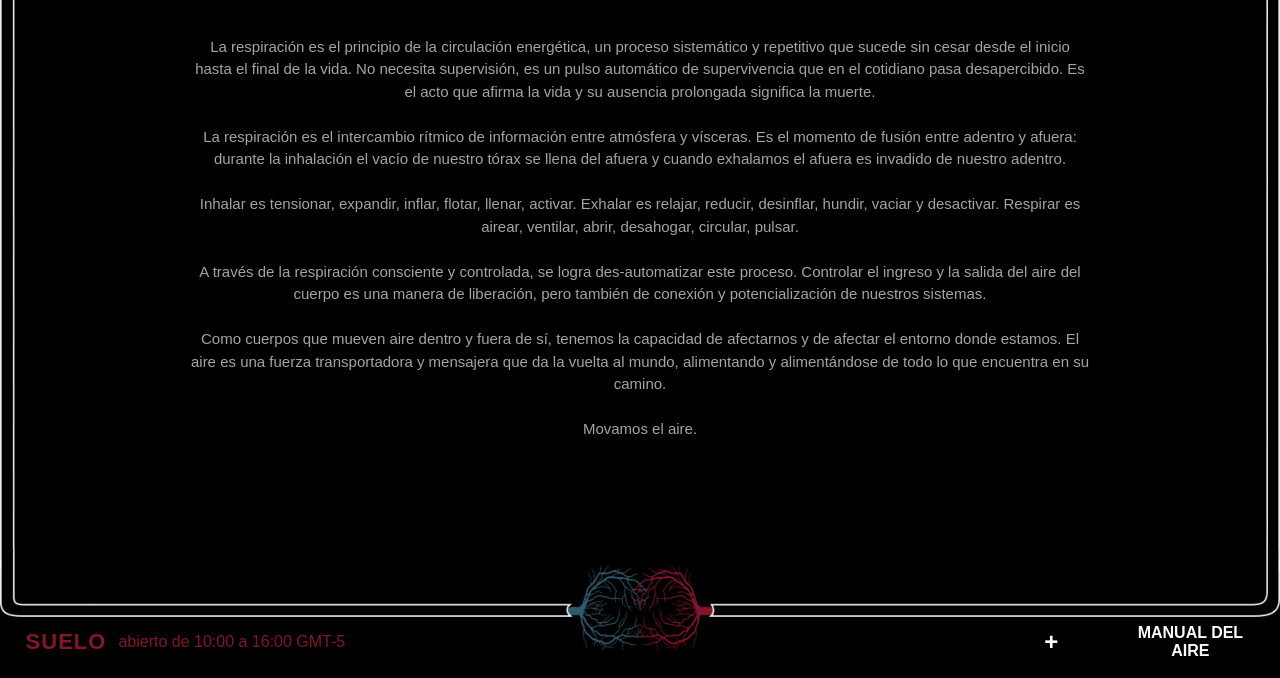
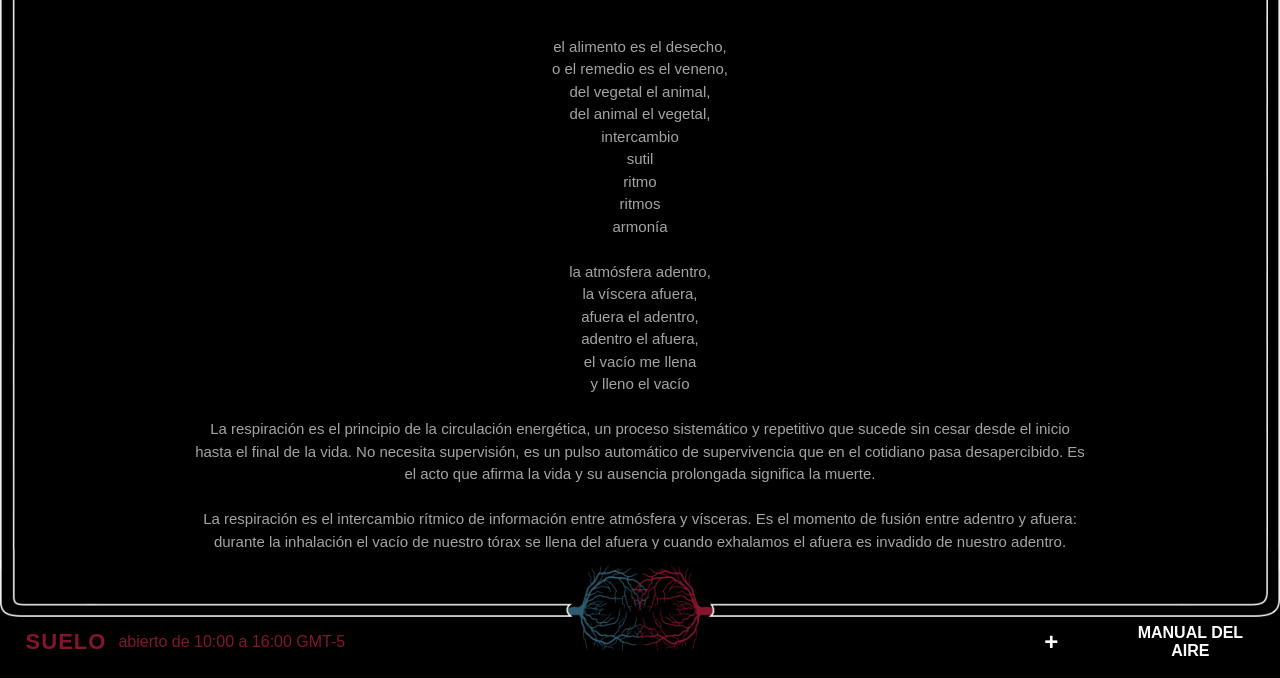
Before and after one commit to conduccionneumatica/conduccionneumatica.github.io, a Jekyll site: the page built from _pages/suelo.md, in a window 1280 px wide and 900 px high, scrolled down 547 px, cut to the strip 222-900 px from the top of the window. Built offline with Jekyll 4.4.1, drawn with Linux system fonts in a browser that asks for light colours; before the commit the page ends 1424 px from its top, so only the background shows below that.

```diff
--- a/_pages/suelo.md
+++ b/_pages/suelo.md
@@ -4,6 +4,23 @@ title: 'Suelo'
 permalink: /suelo/
 ---
 {% include vimeo.html id="289756234" %}
+
+el alimento es el desecho,
+o el remedio es el veneno,
+del vegetal el animal,
+del animal el vegetal,
+intercambio
+sutil
+ritmo
+ritmos
+armonía
+
+la atmósfera adentro,
+la víscera afuera,
+afuera el adentro,
+adentro el afuera,
+el vacío me llena
+y lleno el vacío
 
 La respiración es el principio de la circulación energética, un proceso sistemático y repetitivo que sucede sin cesar desde el inicio hasta el final de la vida. No necesita supervisión, es un pulso automático de supervivencia que en el cotidiano pasa desapercibido. Es el acto que afirma la vida y su ausencia prolongada significa la muerte.
 
```
Also changed, not shown: _pages/cielo.md (+13 -0 lines), _pages/este.md (+16 -0 lines), _pages/info.md (+8 -3 lines), _pages/oeste.md (+13 -0 lines).
